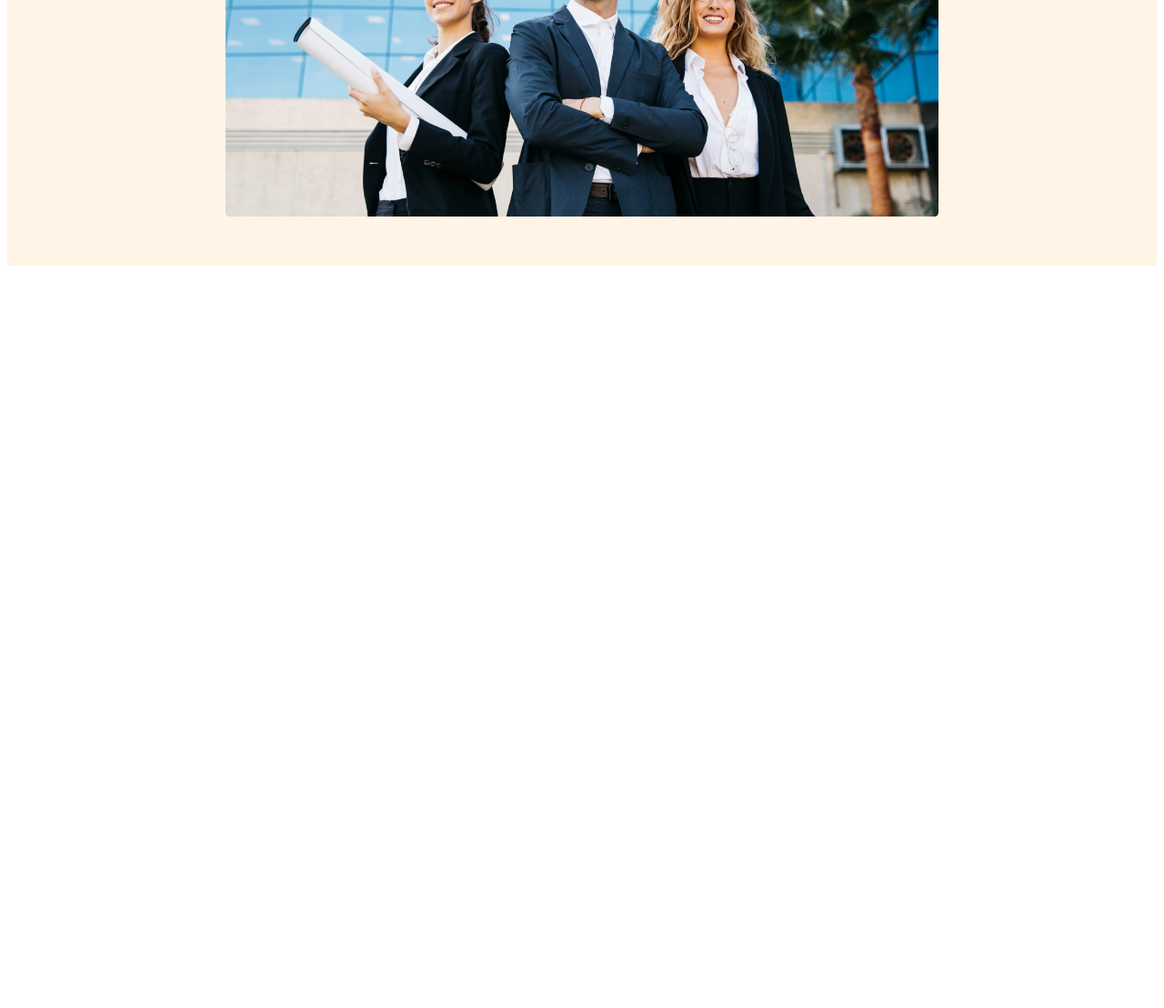
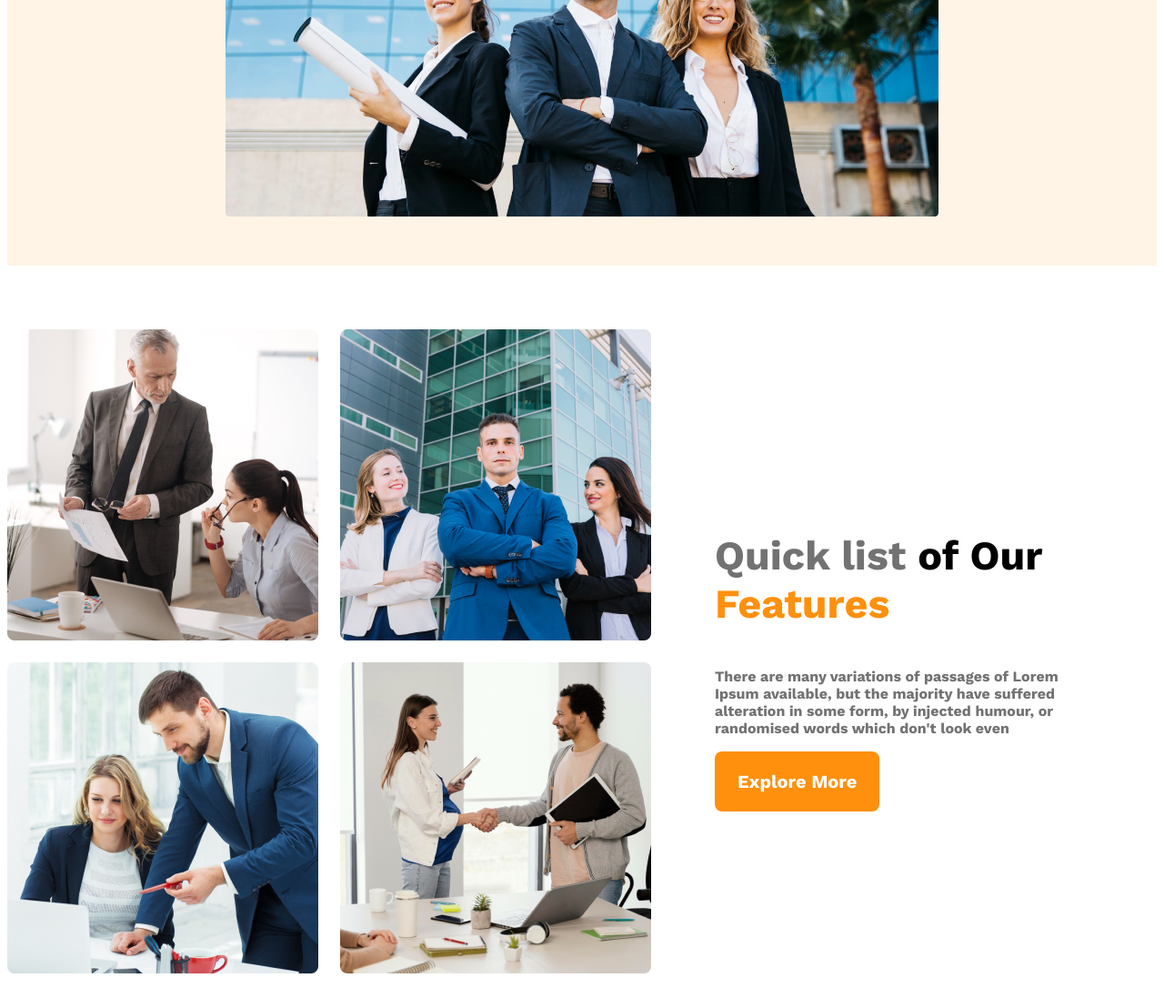
Before and after one commit to mdtanvirbd/website-responsive, a plain HTML site: page index.html in a window 1280 px wide. Shown: the part 707-1815 px from the top of the page at 91% size. Before the commit the page ends 1007 px from the top, so only its background shows below. Drawn offline with nearby package versions, Linux system fonts and the light colour scheme.

```diff
--- a/Architect/Architect.css
+++ b/Architect/Architect.css
@@ -64,12 +64,57 @@
     width: 100%;
 
 }
+
+
+main{
+  max-width: 1440px;
+  margin: 70px auto;
+}
+/*teams styles*/
+.teams-container{
+  display: flex;
+  align-items: center;
+}
+.teams-img-container{
+  display: grid;
+  grid-template-columns: repeat(2 ,1fr);
+  gap: 1.5rem;
+}
+.teams-content{
+padding-right: 70px;
+padding-left: 70px;
+}
+.teams-title{
+  font-size: 2.8rem;
+}
+.quick{
+  color: #727272;
+  font-weight: 500;
+}
+
+.text-features{
+  color: #FF900E;
+  font-weight: 700;
+}
+.teams-description{
+  color: #727272;
+  font-weight: 400;
+  font-style: 16px;
+}
+
+
+
+
+
 @media screen and (max-width: 576px) {
   header{
     padding: 20px;
   }
-  nav{
+  nav, .teams-container{
     flex-direction: column;
+  }
+  .teams-img-container{
+    grid-template-columns: 1fr;
   }
 
 }
@@ -77,7 +122,7 @@
   header{
     padding: 50px;
   }
-  nav{
+  nav, .teams-container{
     flex-direction: column;
   }
 }
--- a/index.html
+++ b/index.html
@@ -26,6 +26,24 @@
             <img  src="images/banner.png" alt="">
         </div>
     </header>
+    <main>
+        <section class="teams-container">
+            <div class="teams-img-container">
+                <img src="images/team1.png" alt="">
+                <img src="images/team2.png" alt="">
+                <img src="images/team3.png" alt="">
+                <img src="images/team4.png" alt="">
+
+            </div>
+            <div class="teams-content">
+                <h3 class="teams-title"><span class="quick">Quick list</span> <span>of Our</span><br> <span class="text-features">Features</span></h3>
+                <p class="teams-description">There are many variations
+                    of passages of Lorem Ipsum available, but the majority
+                    have suffered alteration in some form, by injected humour, or randomised words which don't look even</p>
+                    <button class="btn-primary">Explore More</button>
+            </div>
+        </section>
+    </main>
 
 </body>
 </html>
```
